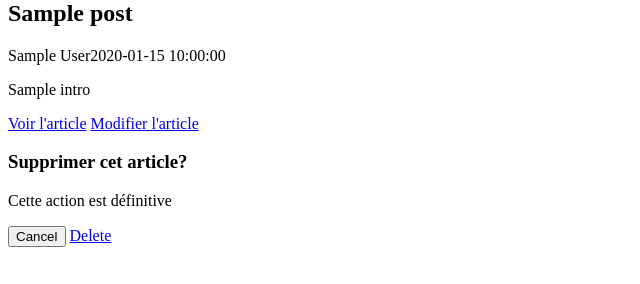
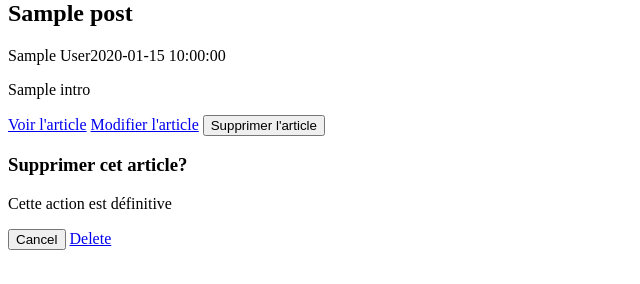
Before and after one commit to Florkin/dev-blog, a PHP site: template admin/src/Templates/pages/admin-list.twig in a window 1280 px wide. Shown: the part 516-800 px from the top of the page, without its empty margins (0-640 px from the left). Run offline with PHP 8.4, Linux system fonts and the light colour scheme; the template is opened without the code that fills it: most values are stand-ins (such as "Sample title", 1, 10 or a date in 2020); some libraries are stand-ins or nearby versions.

Commit message:
roles system OK

```diff
--- a/admin/src/AdminRoutes.php
+++ b/admin/src/AdminRoutes.php
@@ -4,6 +4,7 @@
 
 use Admin\Controller\BackController;
 use Admin\Model\Manager\AdminPostManager;
+use App\Model\Manager\UserManager;
 
 /**
  * Routing class
--- a/admin/src/Templates/pages/admin-list.twig
+++ b/admin/src/Templates/pages/admin-list.twig
@@ -44,14 +44,13 @@
                                         <a href="{{ admin_url.base_url }}/activation-article/{{ post.id_post }}"
                                            class="post-activation btn btn-success">Activer</a>
                                     {% endif %}
-
-                                    <button type="button" class="js-confirm-delete btn btn-danger"
-                                            data-href="{{ admin_url.base_url }}/supprimer-article/{{ post.id_post }}"
-                                            data-toggle="modal" data-target="#confirm-delete" class="btn btn-danger">
-                                        Supprimer
-                                        l'article
-                                    </button>
                                 {% endif %}
+                                <button type="button" class="js-confirm-delete btn btn-danger"
+                                        data-href="{{ admin_url.base_url }}/supprimer-article/{{ post.id_post }}"
+                                        data-toggle="modal" data-target="#confirm-delete" class="btn btn-danger">
+                                    Supprimer
+                                    l'article
+                                </button>
                             </div>
 
                         </div>
```
Also changed, not shown: admin/src/Templates/pages/admin-post.twig (+9 -3 lines).
